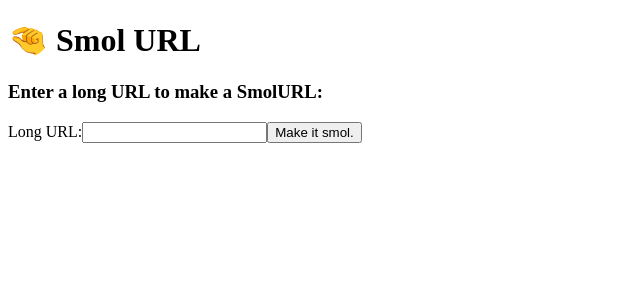
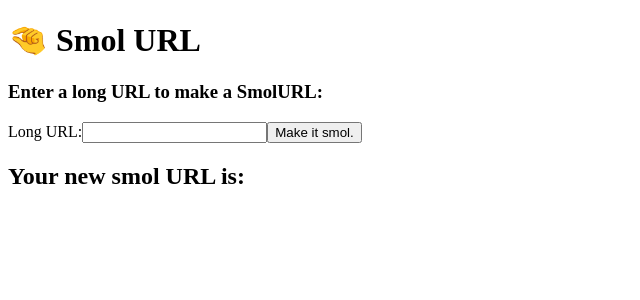
Before and after one commit to johnCbogil/url-shortener, a Next.js app: page / in a window 1280 px wide. Shown: the top 300 px of the page, without its empty margins (0-640 px from the left). Built offline with nearby package versions, Linux system fonts and the light colour scheme.

Commit message:
show user their new url

```diff
--- a/pages/api/api.ts
+++ b/pages/api/api.ts
@@ -21,7 +21,7 @@ export default async function handler(
     const db = client.db("urls");
     const obj = {short: rand, long: long};
     const result = await db.collection('urls').insertOne(obj)
-    res.status(200).json({ response: result })
+    res.status(200).json({ response: rand })
   } catch(error) {
     console.log(error)
   }
--- a/pages/index.tsx
+++ b/pages/index.tsx
@@ -1,8 +1,10 @@
 import Head from 'next/head'
 import React, { useState } from 'react';
+import Link from 'next/link'
 
 export default function Home() {
   const [longURL, setLongURL] = useState("");
+  const [shortURL, setShortURL] = useState("");
 
   const handleChange = (event: any) => {
     setLongURL(event.target.value);
@@ -17,7 +19,8 @@ export default function Home() {
       body: JSON.stringify({ key: {longURL} })
     });
     const json = await response.json();
-    console.log(json);
+    console.log("json " + json.response)
+    setShortURL("http://localhost:3000/" + json.response);
   }
 
   return (
@@ -36,6 +39,11 @@ export default function Home() {
           <input type="text" name="name" value={longURL} onChange={handleChange} />
         </label>
         <button onClick={handleClick}>Make it smol.</button>
+
+        <h2>Your new smol URL is:       <Link href={`${shortURL}`}>
+            {shortURL}
+          </Link> </h2>
+
       </main>
     </>
   )
```
